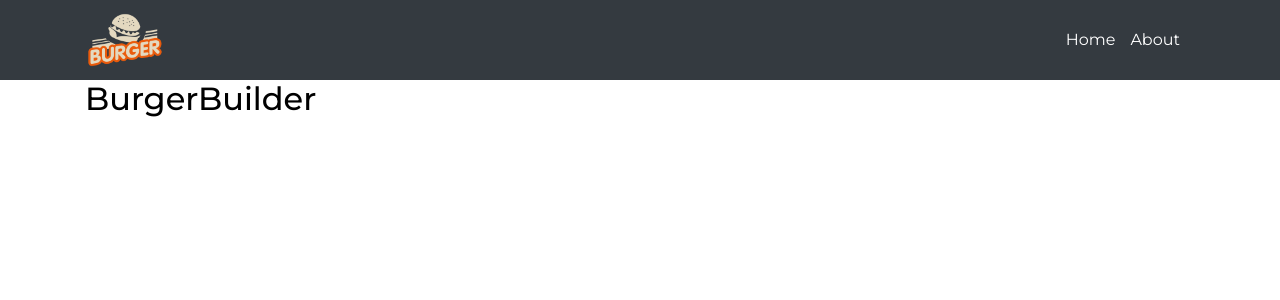
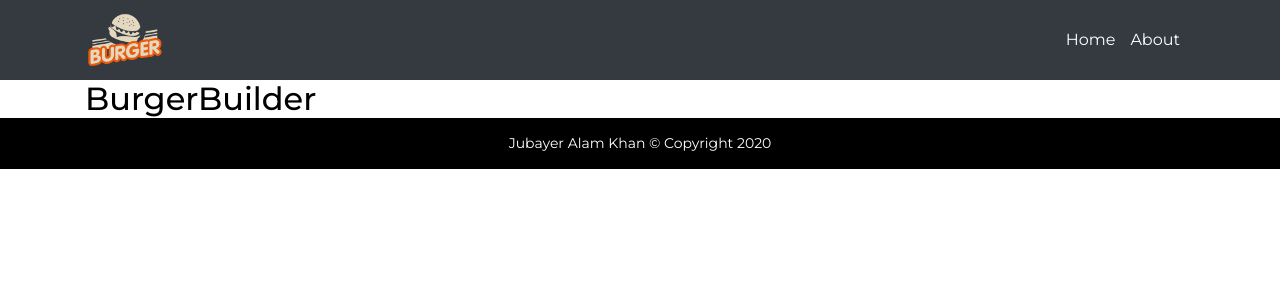
Before and after one commit to jakdev047/my-burger, a React (Create React App) app: page / in a window 1280 px wide. Shown: the top 300 px of the page. Built offline with nearby package versions, Linux system fonts and the light colour scheme.

Commit message:
footer section

```diff
--- /dev/null
+++ b/src/layer/Footer.js/Footer.js
@@ -0,0 +1,13 @@
+import React from 'react';
+
+export const Footer = () => {
+    return (
+        <div style={{ background: "#000", padding: "15px 0" }} className="row justify-content-center">
+            <div className="col-auto">
+                <p style={{ color: "#fff", fontSize: "14px" }}>Jubayer Alam Khan &#169; Copyright 2020 </p>
+            </div>
+        </div>
+    )
+};
+
+export default Footer;
--- a/src/routes/AppRoute.js
+++ b/src/routes/AppRoute.js
@@ -6,6 +6,7 @@ import Home from '../pages/Home';
 import About from '../pages/About';
 import NotFound from '../pages/NotFound';
 import Header from '../layer/Header/Header';
+import Footer from '../layer/Footer.js/Footer';
 
 
 class AppRoute extends Component {
@@ -22,6 +23,8 @@ class AppRoute extends Component {
           <Route path='*' component={NotFound}/>
         </Switch>
 
+        <Footer />
+
       </Fragment>
     )
   }
```
